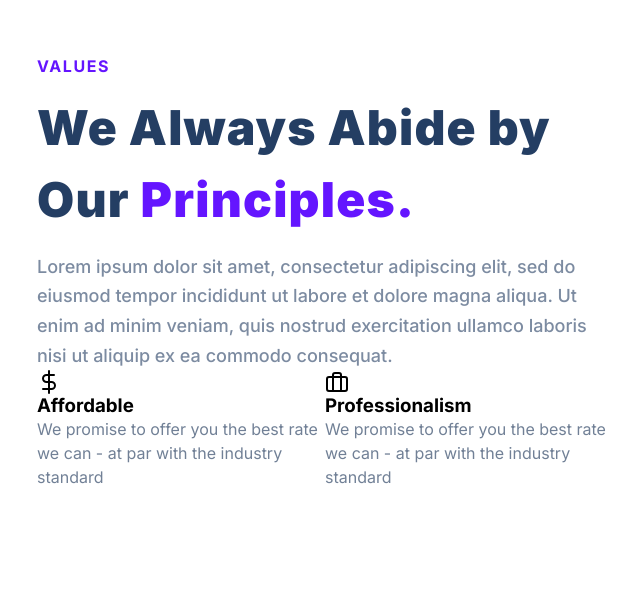
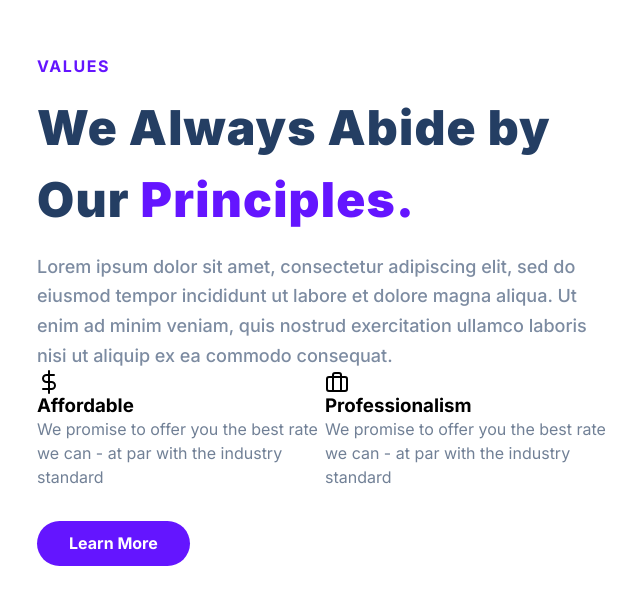
Before and after one commit to lisamolina1993/FINAL-PROJECT, a plain HTML site: page index.html in a window 1280 px wide. Shown: the part 3036-3640 px from the top of the page, without its empty margins (19-659 px from the left). Drawn offline with Linux system fonts and the light colour scheme.

Commit message:
first commit

```diff
--- a/index.html
+++ b/index.html
@@ -283,6 +283,7 @@
                                 </div>
                             </div>
                         </div>
+                        <button class="btn">Learn More</button>
                     </div>
                 </div>
         </section>
--- a/styles.css
+++ b/styles.css
@@ -432,10 +432,6 @@ VALUES
     flex-direction: column;
 }
 
-.value__para {
-
-}
-
 .value__text--para {
     display: flex;
     flex-direction: column;
@@ -451,3 +447,8 @@ VALUES
     display: flex;
 
 }
+
+#values .btn {
+    display: flex;
+
+}
```
